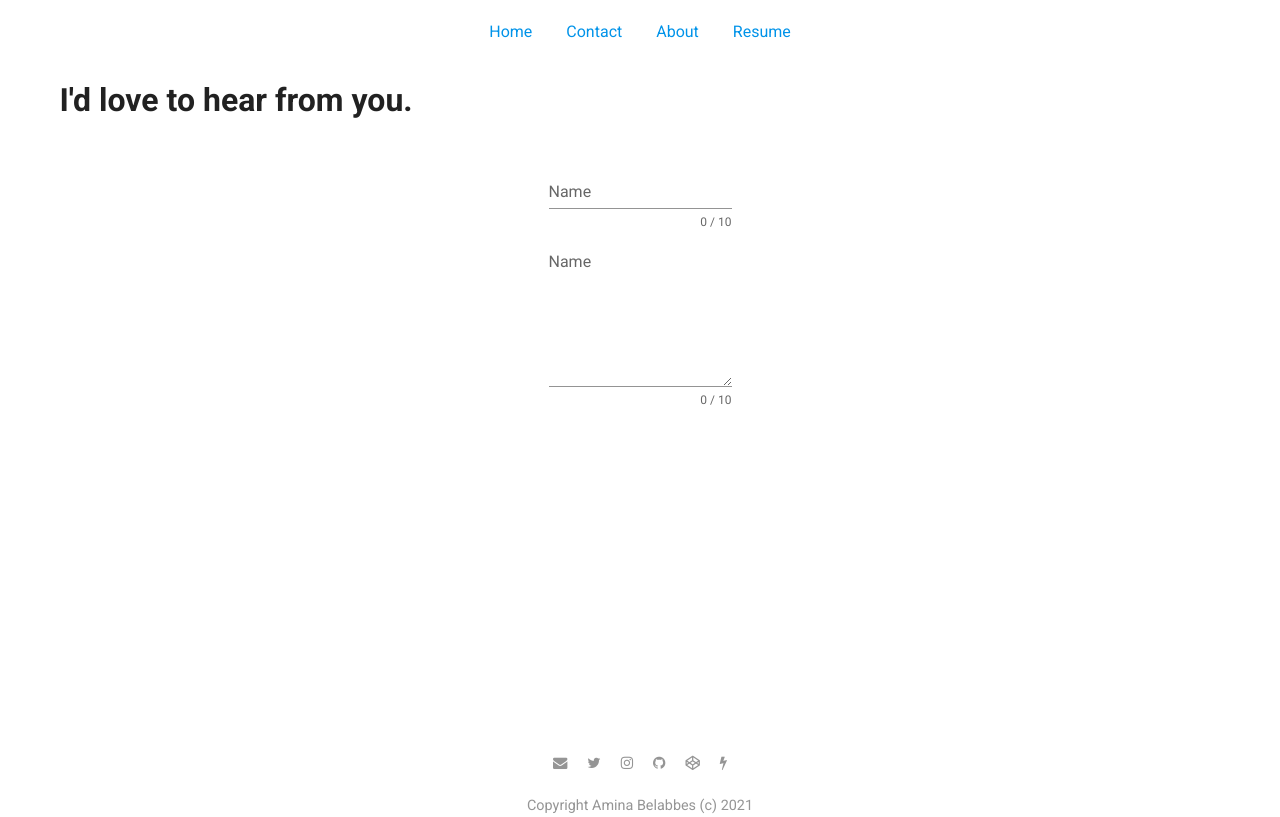
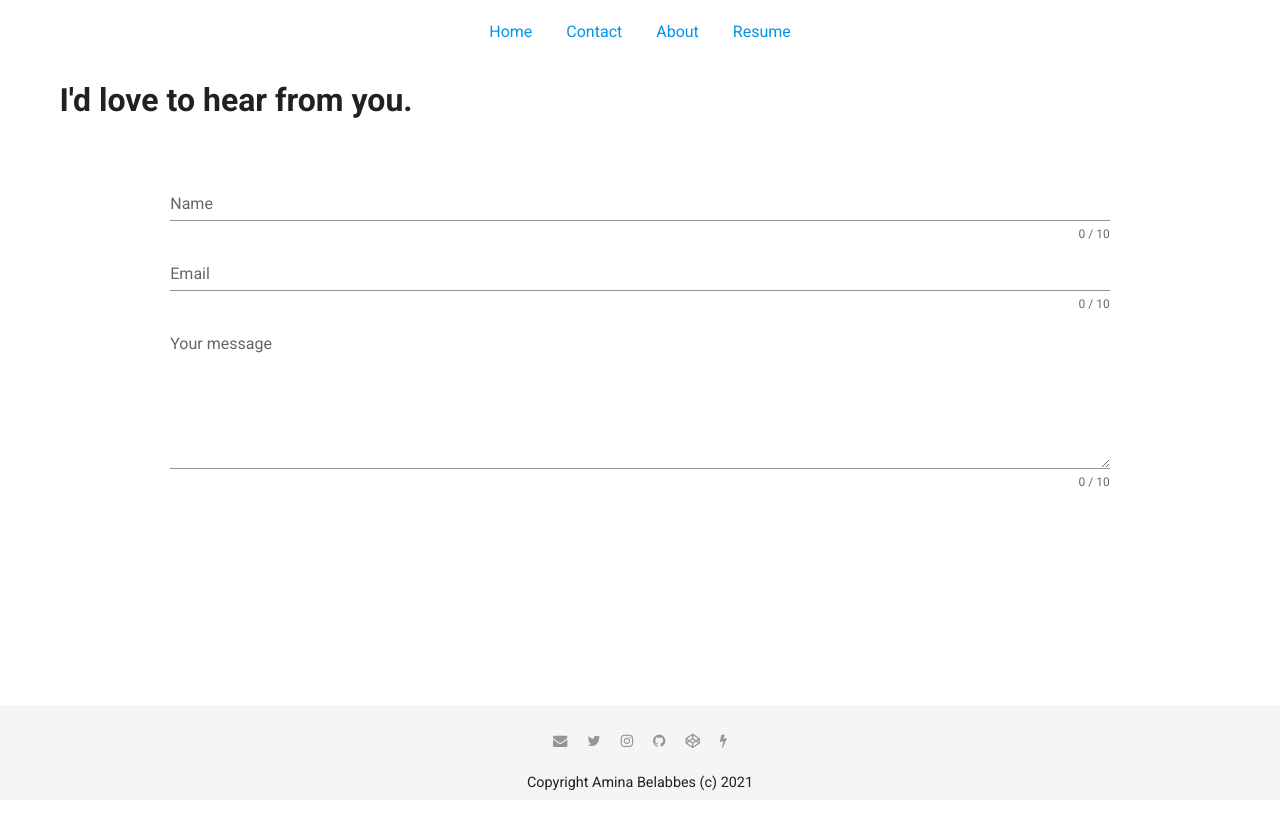
Before and after one commit to Programina/2021-portfolio, a Vue app: page /contact in a window 1280 px wide. Built offline with nearby package versions, Linux system fonts and the light colour scheme.

Commit message:
contact form updated, however side menu no longer works

```diff
--- a/src/App.vue
+++ b/src/App.vue
@@ -33,26 +33,15 @@
       </div>
 
       <v-spacer v-if="!isMobile"></v-spacer>
-      <!--
-      <v-btn
-          v-if="isMobile"
-          href="#"
-          target="_blank"
-          fab
-          small
-          depressed
-          color="background"
-          class="button-gradient"
-        >
 
-      </v-btn> -->
+
       <v-app-bar-nav-icon
         v-if="isMobile"
         @click.stop="drawer = !drawer"
       ></v-app-bar-nav-icon>
     </v-app-bar>
 
-    <v-main>
+    <v-main class="main">
       <router-view />
     </v-main>
     <v-navigation-drawer
@@ -62,10 +51,11 @@
       right
       temporary
     >
-      <v-list nav dense>
+      <v-list
+      nav
+      dense>
         <v-list-item-group
           v-model="group"
-          active-class="deep-purple--text text--accent-4"
         >
           <v-list-item v-for="(navItem, i) in navigation" :key="i">
             <v-list-item-title>
@@ -75,7 +65,7 @@
         </v-list-item-group>
       </v-list>
     </v-navigation-drawer>
-    <footer class="d-flex align-center justify-center">
+    <v-footer class="footer d-flex flex-column align-center justify-center">
         <div class="footer-icons d-flex align-center justify-center">
             <a data-v-2c037838="" href="mailto:programina.belabbes@gmail.com"
               ><i data-v-2c037838="" class="fa fa-envelope"></i></a
@@ -92,7 +82,7 @@
             ></a>
           </div>
         <div class="d-flex align-center justify-center"> Copyright Amina Belabbes (c) 2021</div>
-    </footer>
+    </v-footer>
   </v-app>
 </template>
 
@@ -146,6 +136,11 @@ export default {
       }
     },
   },
+  watch: {
+    group () {
+      this.drawer = false
+    },
+  },
 };
 </script>
 
@@ -185,14 +180,17 @@ a,
   }
 }
 
-footer {
-  height: 50px;
-  width: 100%;
-  display: flex;
-  flex-direction: column;
-  justify-content: center;
+.button-gradient {
+  background: transparent linear-gradient(351deg, #0093E9 0%, #75CBCA 40%, #80D0C7 49%, #80D0C7 100%) 0% 0% no-repeat padding-box;
+  box-shadow: 0px 3px 6px #00000029;
+  opacity: 1;
+}
+
+.footer {
+
   color: #959595;
   font-size: 0.9em;
+  padding: 20px;
 
   .footer-icons {
     margin: 10px;
--- a/src/components/MobileHeader.vue
+++ b/src/components/MobileHeader.vue
@@ -13,7 +13,7 @@
           {{copy.heading1}}
         </div>
         <div class="heading2 mb-3">{{copy.heading2}}</div>
-        <p>{{copy.profile}}</p>
+        <p v-html="copy.profile"></p>
       </v-col>
       <v-col
         class="mb-5"
@@ -65,12 +65,6 @@ export default {
 </script>
 
 <style lang="scss" scoped>
-  .button-gradient {
-    background: transparent linear-gradient(351deg, #0093E9 0%, #75CBCA 40%, #80D0C7 49%, #80D0C7 100%) 0% 0% no-repeat padding-box;
-    box-shadow: 0px 3px 6px #00000029;
-    opacity: 1;
-  }
-
 
 .heading1 {
   font-weight: 500;
--- a/src/views/Contact.vue
+++ b/src/views/Contact.vue
@@ -6,8 +6,7 @@
         <br/>
         <br/>
         <v-row justify="center">
-          <div class="subheading mx-6" target="_blank" width="100%">
-
+          <v-col class="subheading mx-6" target="_blank" cols="10">
                 <v-form class="px-3">
                   <v-text-field
                       v-model="name"
@@ -16,16 +15,22 @@
                       label="Name"
                       required
                     ></v-text-field>
+                    <v-text-field
+                      v-model="email"
+                      :counter="10"
+                      :error-messages="errors"
+                      label="Email"
+                      required
+                    ></v-text-field>
                     <v-textarea
                       v-model="description"
                       :counter="10"
                       :error-messages="errors"
-                      label="Name"
+                      label="Your message"
                       required
                     ></v-textarea>
-
                 </v-form>
-          </div>
+          </v-col>
         </v-row>
       </v-col>
     </v-row>
```
